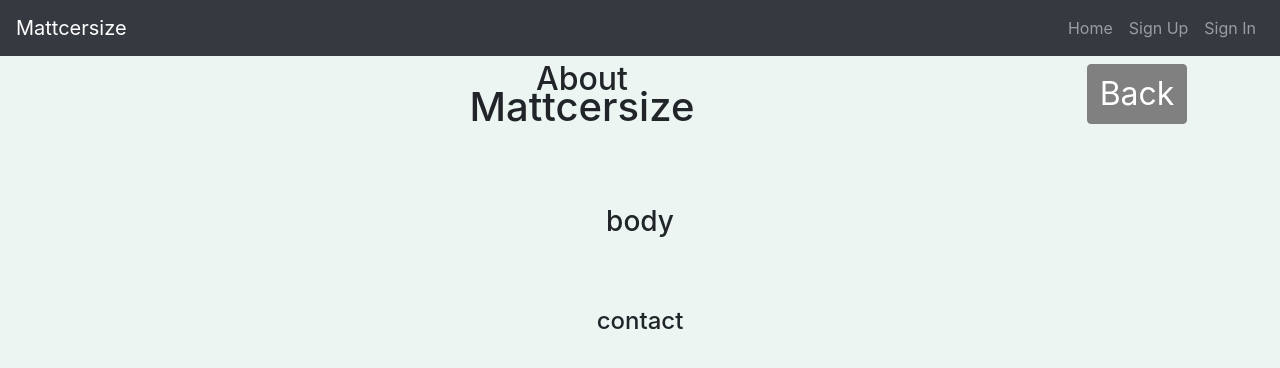
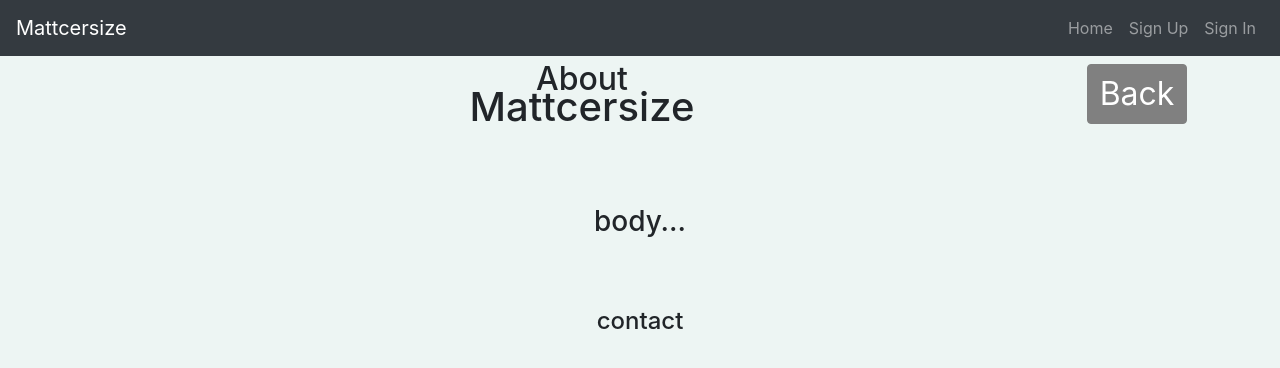
Before and after one commit to MTaylor124/Mattcersize-Client, a React app: page /#/about in a window 1280 px wide. Shown: the top 368 px of the page. Built offline with nearby package versions, Linux system fonts and the light colour scheme.

Commit message:
One more for good luck

```diff
--- a/src/components/Home/About.js
+++ b/src/components/Home/About.js
@@ -16,7 +16,7 @@ class About extends Component {
               <h1 className="about-header2">Mattcersize</h1>
             </div>
             <br/>
-            <h3 className="about-body mycentered">body</h3>
+            <h3 className="about-body mycentered">body...</h3>
             <h4 className="about-contact mycentered">contact</h4>
           </div>
         </div>
```
